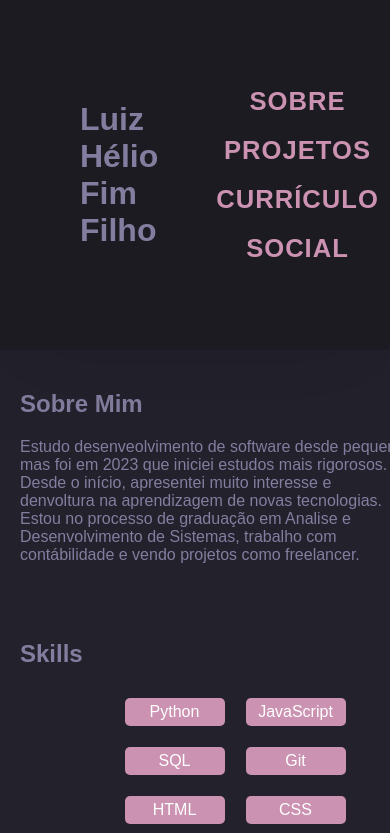
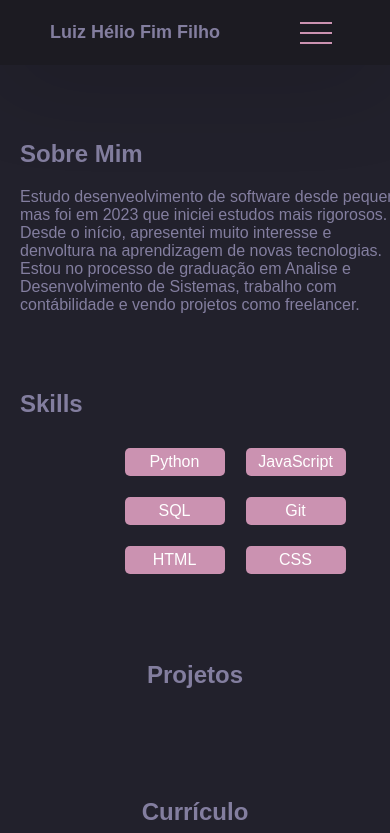
Before and after one commit to LuizHelio-Fim/Portfolio-2.0, a plain HTML site: page index.html in a window 390 px wide. Shown: the top 833 px of the page. Drawn offline with Linux system fonts and the light colour scheme; a script that the page names is missing.

Commit message:
Update style.css

```diff
--- a/style.css
+++ b/style.css
@@ -24,43 +24,101 @@ footer {
     text-align: center;
 }
 
-/* Estilos para nav, seções, projetos (como antes) */
-
 header {
     position: fixed;
     width: 100%;
     z-index: 1000;
-    box-shadow: 0 10px 100px rgba(0, 0, 0, 0.1);
+    box-shadow: 0 10px 100px rgba(0, 0, 0, 0.2);
+}
+
+.mobile-menu {
+    display: none;
+    cursor: pointer;
+}
+
+.mobile-menu div {
+    width: 32px;
+    height: 2px;
+    background: var(--bg-techs);
+    margin: 8px;
+    transition: 0.3s;
+}
+
+.mobile-menu.active .line1 {
+    transform:  rotate(-45deg) translate(-8px, 8px);
+}
+
+.mobile-menu.active .line2 {
+    opacity: 0;
+}
+
+.mobile-menu.active .line3 {
+    transform:  rotate(45deg) translate(-5px, -7px);
 }
 
 .header_content {
     background-color: var(--header-footer-color);
     display: flex;
+    max-height: 68px;
     align-items: center;
     justify-content: space-between;
-    padding: 1rem 5rem;
+    padding: 10px 50px;
 }
 
 header h1{
     display: flex;
     align-items: center;
     cursor: pointer;
+    font-size: 18px;
     color: var(--text-color);
     transition:  .3s;
 }
 
 header nav {
+    display: flex;
+}
+
+header nav a {
+    padding: 22px 30px;
     display: inline-block;
-    padding: 2.2rem 3rem;
-    font-size: 1.6rem;
+    font-size: 16px;
     text-transform: uppercase;
     letter-spacing: 1px;
     font-weight: 700;
+
+}
+
+.nav-list {
+    list-style: none;
+    display: flex;
+}
+
+.nav-list.active {
+    transform: translateX(0);
+}
+
+@keyframes navLinkFade {
+    from {
+        opacity: 0;
+        transform: translateX(50px);
+    }
+    to {
+        opacity: 1;
+        transform: translateX(0);
+    }
+}
+
+a {
+    transition: 0.3s;
+}
+
+a:hover {
+    transform: scale(1.1)
 }
 
 .main {
     display: flex;
-    margin-top: 250px; /* Ajuste o valor conforme a altura do header */
+    margin-top: 100px; /* Ajuste o valor conforme a altura do header */
     flex-grow: 1;
 }
 
@@ -138,11 +196,10 @@ nav ul li a {
     text-decoration: none;
 }
 
-/* Estilos para telas menores (por exemplo, celulares) */
 @media (max-width: 768px) {
     .main {
         flex-direction: column; /* Empilha as seções verticalmente */
-        margin-top: 350px;
+        margin-top: 100px;
     }
 
     .sobre, .skills {
@@ -153,4 +210,33 @@ nav ul li a {
         width: 100%;
         text-align: center;
     }
+
+    .header_content {
+        max-height: 1000px;
+    }
+
+    .nav-list {
+        position: absolute;
+        top: 8vh;
+        right: 0;
+        width: 50vw;
+        height: 92vh;
+        background: var(--header-footer-color);
+        flex-direction: column;
+        align-items: center;
+        justify-content: space-around;
+        transform: translateX(100%);
+        transition: transform 0.3s ease-in;
+    }
+
+    .nav-list li {
+        margin-left: 0;
+        opacity: 0;
+    }
+
+    .mobile-menu {
+        display: block;
+    }
+
+
 }
```
